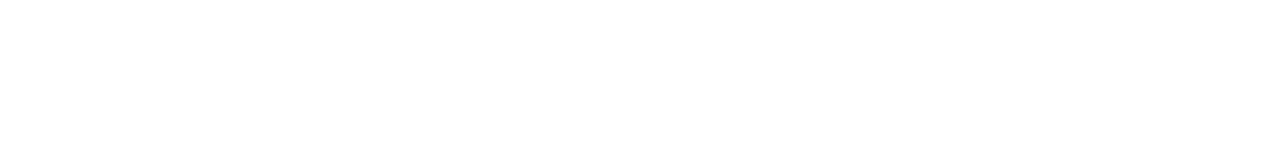
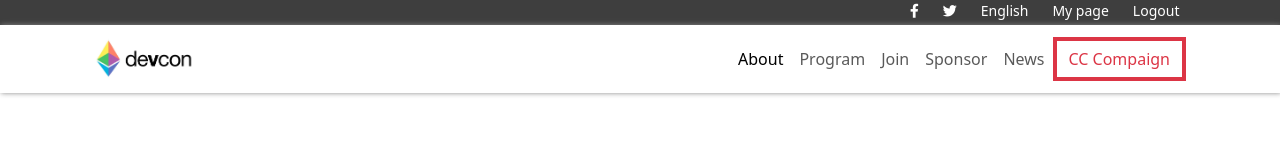
Before and after one commit to veronica365/Captsone, a plain HTML site: page index.html in a window 1280 px wide. Drawn offline with nearby package versions, Linux system fonts and the light colour scheme.

Commit message:
Add header and required CSS frame work files

```diff
--- a/assests/css/styles.css
+++ b/assests/css/styles.css
@@ -0,0 +1,18 @@
+.headline {
+    height: 25px;
+    color: #fff;
+    background-color: #3e3e3e;
+}
+
+.headline .container > div {
+    width: 300px;
+}
+
+.headline span {
+    padding: 0 12px;
+    font-size: 14px;
+}
+
+.navigation{
+    box-shadow: 1px 0px 5px #888888;
+}
--- a/index.html
+++ b/index.html
@@ -6,10 +6,73 @@
     <meta http-equiv="X-UA-Compatible" content="IE=edge">
     <meta name="viewport" content="width=device-width, initial-scale=1.0">
     <title>Home | Dev Conference 2023</title>
+    <link rel="stylesheet" href="https://cdnjs.cloudflare.com/ajax/libs/font-awesome/6.2.1/css/all.min.css">
+    <link rel="preconnect" href="https://fonts.googleapis.com">
+    <link rel="preconnect" href="https://fonts.gstatic.com" crossorigin>
+    <link href="https://fonts.googleapis.com/css2?family=Lato:wght@100;300;400;700;900&display=swap" rel="stylesheet">
+    <link href="https://cdn.jsdelivr.net/npm/bootstrap@5.3.0-alpha1/dist/css/bootstrap.min.css" rel="stylesheet"
+        integrity="sha384-GLhlTQ8iRABdZLl6O3oVMWSktQOp6b7In1Zl3/Jr59b6EGGoI1aFkw7cmDA6j6gD" crossorigin="anonymous">
+    <link rel="stylesheet" href="./assests/css/styles.css">
 </head>
 
 <body>
     <header>
+        <div class="headline">
+            <div class="container">
+                <div class="d-flex ms-auto">
+                    <span>
+                        <i class="fa-brands fa-facebook-f"></i>
+                    </span>
+                    <span>
+                        <i class="fa-brands fa-twitter"></i>
+                    </span>
+                    <span>English</span>
+                    <span>My page</span>
+                    <span>Logout</span>
+                </div>
+            </div>
+
+        </div>
+        <div class="bg-white navigation">
+            <div class="container">
+                <div>
+                    <nav class="navbar navbar-expand-lg bg-white">
+                        <div class="container-fluid">
+                            <a class="navbar-brand d-none d-md-flex" href="#">
+                                <img src="./assests/img/devcon5.webp" width="100" alt="DEV CONN" />
+                            </a>
+                            <button class="navbar-toggler" type="button" data-bs-toggle="collapse"
+                                data-bs-target="#navbarSupportedContent" aria-controls="navbarSupportedContent"
+                                aria-expanded="false" aria-label="Toggle navigation">
+                                <span class="navbar-toggler-icon"></span>
+                            </button>
+                            <div class="collapse navbar-collapse" id="navbarSupportedContent">
+                                <ul class="navbar-nav ms-md-auto mb-2 mb-lg-0">
+                                    <li class="nav-item">
+                                        <a class="nav-link active" aria-current="page" href="#">About</a>
+                                    </li>
+                                    <li class="nav-item">
+                                        <a class="nav-link" href="#">Program</a>
+                                    </li>
+                                    <li class="nav-item">
+                                        <a class="nav-link" href="#">Join</a>
+                                    </li>
+                                    <li class="nav-item">
+                                        <a class="nav-link" href="#">Sponsor</a>
+                                    </li>
+                                    <li class="nav-item">
+                                        <a class="nav-link" href="#">News</a>
+                                    </li>
+                                </ul>
+                                <div class="d-flex">
+                                    <button class="btn btn-outline-danger rounded-0 border-4">CC Compaign</button>
+                                </div>
+                            </div>
+                        </div>
+                    </nav>
+                </div>
+            </div>
+        </div>
 
     </header>
     <main>
@@ -18,6 +81,10 @@
     <footer>
 
     </footer>
+    <script src="https://cdn.jsdelivr.net/npm/bootstrap@5.3.0-alpha1/dist/js/bootstrap.bundle.min.js"
+        integrity="sha384-w76AqPfDkMBDXo30jS1Sgez6pr3x5MlQ1ZAGC+nuZB+EYdgRZgiwxhTBTkF7CXvN"
+        crossorigin="anonymous"></script>
+    <script src="./assests/js/script.js"></script>
 </body>
 
 </html>
```
Also changed, not shown: assests/img/photo-1560439514-4e9645039924.avif (added), assests/img/photo-1587825140708-dfaf72ae4b04.avif (added), assests/img/photo-1594122230689-45899d9e6f69.avif (added).
